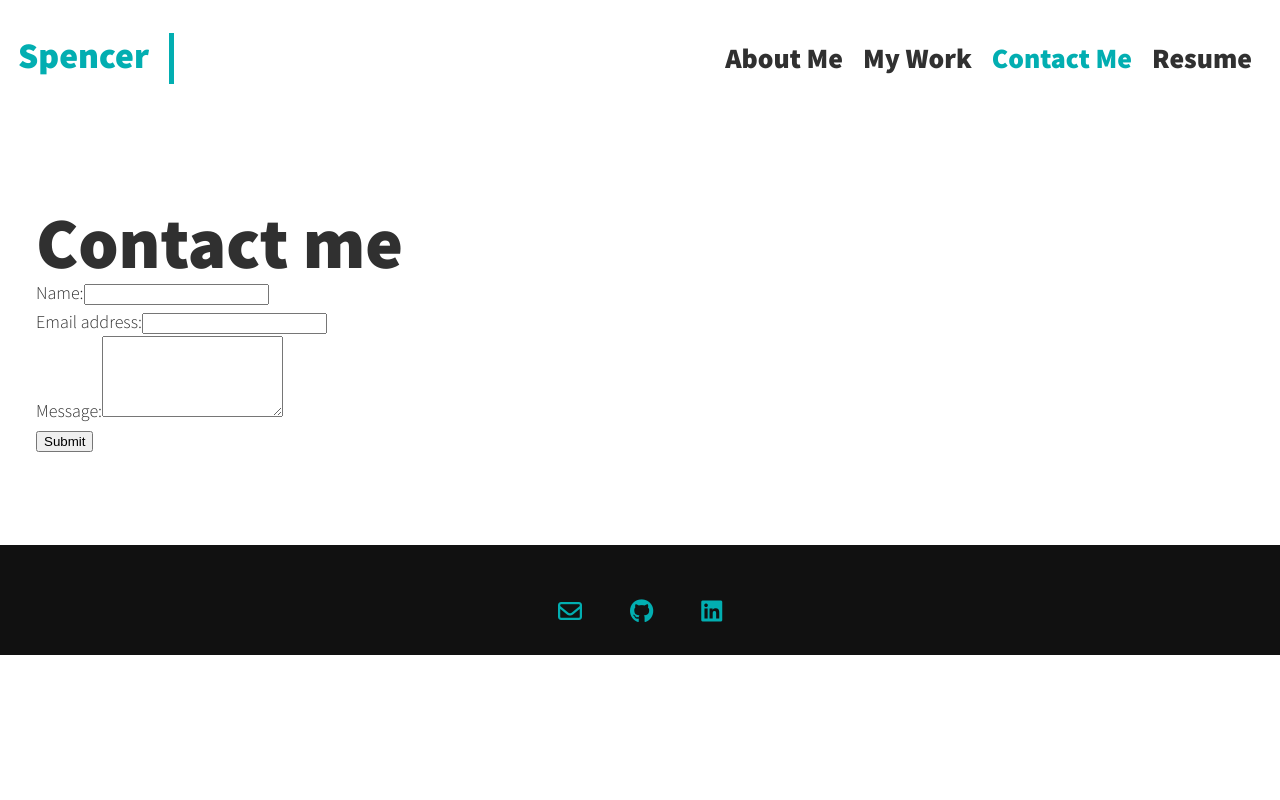
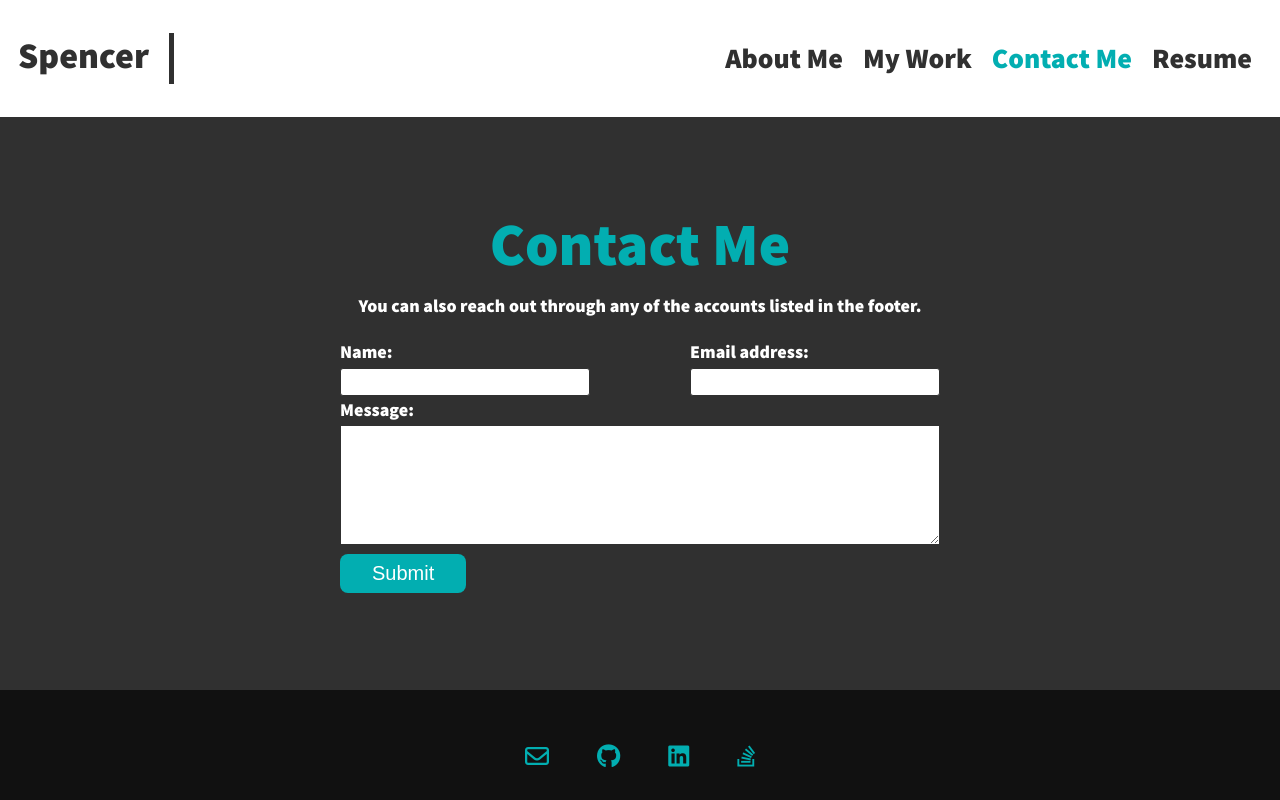
Before and after one commit to SpencerHulse/reacting-to-me, a React (Create React App) app: page / in a window 1280 px wide. Both pictures are taken after a click on the element "Contact Me". Built offline with nearby package versions, Linux system fonts and the light colour scheme.

Commit message:
Finished the Contact component.

```diff
--- a/src/App.js
+++ b/src/App.js
@@ -7,14 +7,16 @@ function App() {
   const [currentSection, setCurrentSection] = useState("About Me");
 
   return (
-    <div>
+    <>
       <Header
         currentSection={currentSection}
         setCurrentSection={setCurrentSection}
       />
-      <Project currentSection={currentSection} />
+      <main>
+        <Project currentSection={currentSection} />
+      </main>
       <Footer />
-    </div>
+    </>
   );
 }
 
--- a/src/components/Contact/index.js
+++ b/src/components/Contact/index.js
@@ -1,5 +1,5 @@
 import { useState } from "react";
-import { validateEmail } from "../../utils/helpers";
+import { validateEmail, capitalizeFirstLetter } from "../../utils/helpers";
 
 function ContactForm() {
   // State is initially an empty object with the same variables as the form
@@ -23,7 +23,7 @@ function ContactForm() {
       }
     } else {
       if (!e.target.value.length) {
-        setErrorMessage(`${e.target.name} is required.`);
+        setErrorMessage(`${capitalizeFirstLetter(e.target.name)} is required.`);
       } else {
         setErrorMessage("");
       }
@@ -43,10 +43,14 @@ function ContactForm() {
   // console.log(formState);
 
   return (
-    <section>
-      <h1>Contact me</h1>
+    <div className="form-container">
+      <h3>Contact Me</h3>
+      <p>
+        You can also reach out through any of the accounts listed in the footer.
+      </p>
       <form id="contact-form" onSubmit={handleSubmit}>
-        <div>
+        <div className="form-inputs-container">
+          <div className="form-inputs">
             <label htmlFor="name">Name:</label>
             <input
               type="text"
@@ -56,7 +60,7 @@ function ContactForm() {
               onBlur={handleChange}
             />
           </div>
-        <div>
+          <div className="form-inputs">
             <label htmlFor="email">Email address:</label>
             <input
               type="email"
@@ -64,6 +68,7 @@ function ContactForm() {
               defaultValue={email}
               onBlur={handleChange}
             />
+          </div>
         </div>
         <div>
           <label htmlFor="message">Message:</label>
@@ -80,9 +85,11 @@ function ContactForm() {
             <p className="error-text">{errorMessage}</p>
           </div>
         )}
-        <button type="submit">Submit</button>
+        <button className="contact-form-button" type="submit">
+          Submit
+        </button>
       </form>
-    </section>
+    </div>
   );
 }
 
--- a/src/components/Footer/index.js
+++ b/src/components/Footer/index.js
@@ -32,6 +32,16 @@ function Footer() {
             <i className="fa-brands fa-linkedin"></i>
           </a>
         </li>
+        <li className="social-list-item">
+          <a
+            className="social-list-link"
+            href="https://stackoverflow.com/users/17171973/spencer"
+            target="_blank"
+            rel="noreferrer"
+          >
+            <i className="fa-brands fa-stack-overflow"></i>
+          </a>
+        </li>
       </ul>
     </footer>
   );
--- a/src/index.css
+++ b/src/index.css
@@ -37,6 +37,11 @@ body {
   font-family: var(--ff-primary);
   font-size: var(--fs-body);
   line-height: 1.6;
+}
+
+main,
+.form-container {
+  min-height: calc(100vh - 175px);
 }
 
 section {
@@ -126,7 +131,6 @@ header {
 
 .header-name {
   font-size: 2.25rem;
-  color: var(--color-accent);
   padding: 5px 20px 10px 0;
   border-right: none;
 }
@@ -399,6 +403,78 @@ header {
   }
 }
 
+/* Contact Form */
+.form-container {
+  display: flex;
+  flex-direction: column;
+  font-weight: var(--fw-bold);
+  background-color: var(--color-dark);
+  color: var(--color-light);
+  align-items: center;
+  justify-content: center;
+}
+
+.form-container h3 {
+  font-size: var(--fs-h2);
+  color: var(--color-accent);
+}
+
+form {
+  width: 600px;
+}
+
+.form-inputs-container {
+  display: block;
+}
+
+.form-inputs:first-child {
+  padding-right: 100px;
+}
+
+label {
+  display: block;
+}
+
+input {
+  font-size: 1rem;
+  min-width: 250px;
+  padding: 0.25rem;
+  border: 1px solid var(--color-dark);
+  outline: none;
+  border-radius: 3px;
+  transition: box-shadow 0.2s;
+}
+
+input:focus {
+  border: 1px solid var(--secondary);
+  box-shadow: 0 0 0.25rem rgba(0, 0, 0, 0.5);
+}
+
+textarea {
+  width: 80vw;
+  max-width: 600px;
+  min-width: 250px;
+  height: 120px;
+  border: 1px solid var(--color-dark);
+  padding: 5px;
+}
+
+.contact-form-button {
+  font-size: 1.25rem;
+  text-decoration: none;
+  padding: 0.5rem 2rem;
+  border-radius: 0.5rem;
+  border: none;
+  outline: none;
+  color: var(--color-light);
+  cursor: pointer;
+  background-color: var(--color-accent);
+}
+
+.contact-form-button:hover {
+  opacity: 0.7;
+}
+
 /* contacts - footer */
 .footer {
   font-size: var(--fs-h3);
@@ -533,10 +609,18 @@ header {
   }
 }
 
+/* general media query */
+@media (min-width: 800px) {
+  main,
+  .form-container {
+    min-height: calc(100vh - 227.188px);
+  }
+}
+
 /* navigation media query */
 @media (min-width: 800px) {
   .header-name {
-    border-right: 5px solid var(--color-accent);
+    border-right: 5px solid var(--color-dark);
   }
 
   .nav-toggle {
@@ -625,6 +709,13 @@ header {
   }
 }
 
+/* contact form media query */
+@media (min-width: 800px) {
+  .form-inputs-container {
+    display: flex;
+  }
+}
+
 /* single-page media query */
 @media (min-width: 600px) {
   .single-page-info-div {
```
Lines whose indentation alone changed are shown as unchanged.
